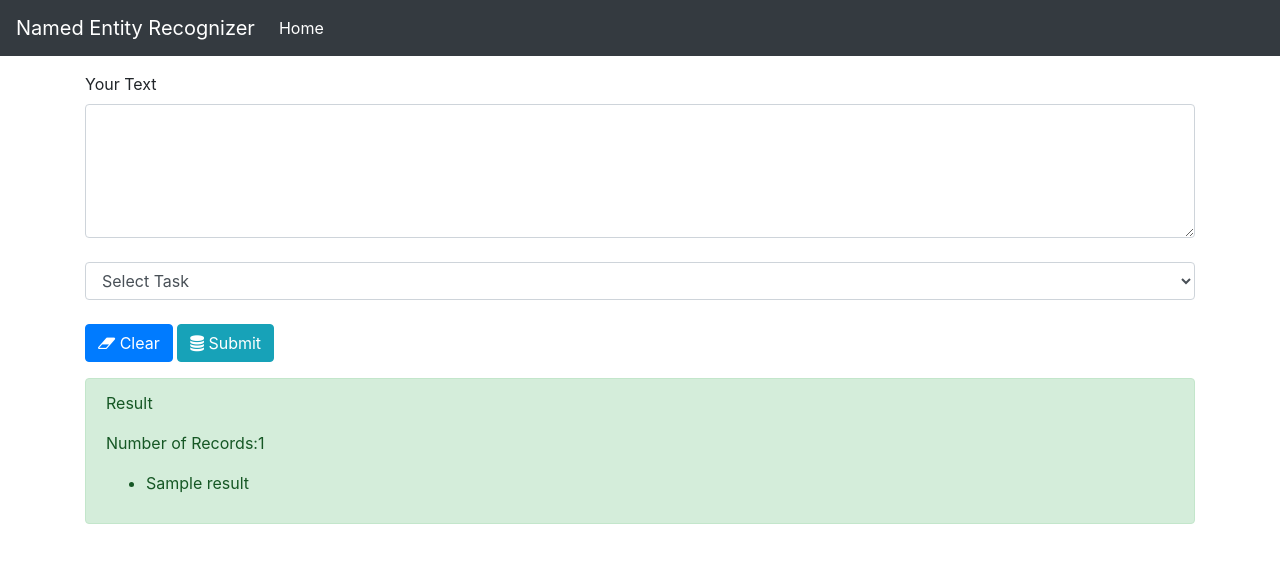
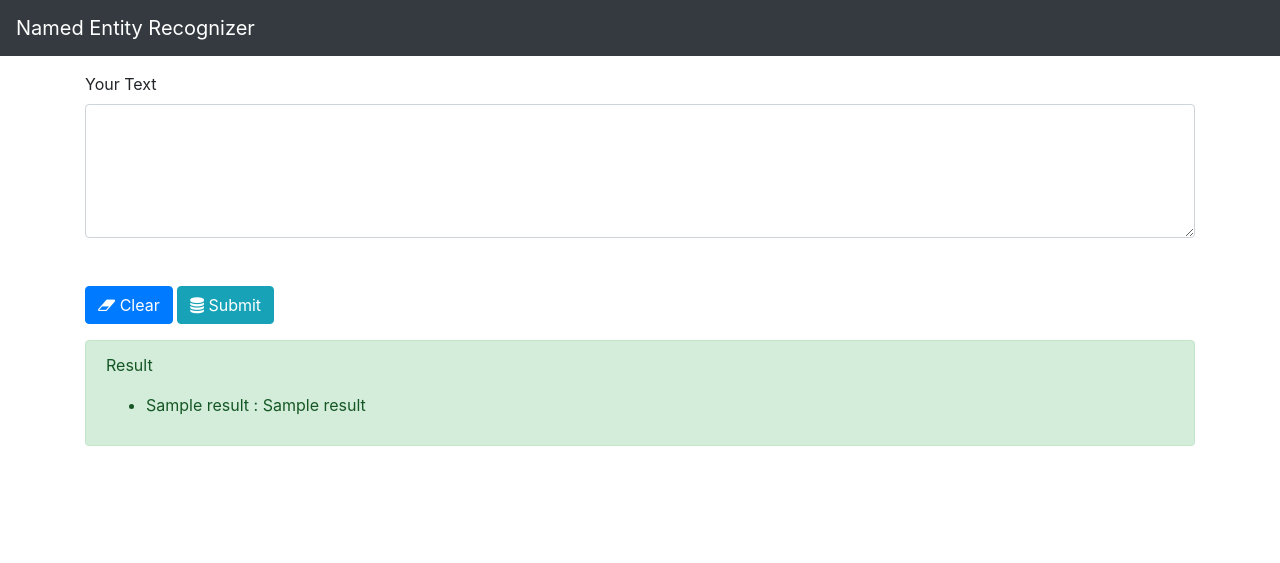
Before and after one commit to Mprach18/NER, a Flask app: template templates/index.html in a window 1280 px wide. Shown: the top 563 px of the page. Run offline with Flask 2, Linux system fonts and the light colour scheme; the template is opened without the code that fills it: most values are stand-ins (such as "Sample title", 1, 10 or a date in 2020); some libraries are stand-ins or nearby versions.

Commit message:
Update index.html

```diff
--- a/templates/index.html
+++ b/templates/index.html
@@ -19,9 +19,6 @@
 
   <div class="collapse navbar-collapse" id="navbarsExampleDefault">
     <ul class="navbar-nav mr-auto">
-      <li class="nav-item active">
-        <a class="nav-link" href="/">Home <span class="sr-only">(current)</span></a>
-      </li>
     </ul>
   </div>
 </nav>
@@ -35,13 +32,6 @@
                     <label>Your Text</label>
             <textarea type="text" rows="5" cols="5" class="form-control"  name="rawtext" required="true">   </textarea>
             <br/>
-            <select class="form-control" name="taskoption">
-			  <option selected>Select Task</option>
-			  <option value="organization">Organization</option>
-			  <option value="person">Person</option>
-			  <option value="location">Location</option>
-        <option value="money">Money</option>
-			</select>
 			<br/>
             <button type="reset" class="btn btn-primary"><i class="fa fa-eraser"></i> Clear</button>
             <button type="submit" class="btn btn-info"><i class="fa fa-database"></i> Submit</button>
@@ -53,9 +43,14 @@
     <div class="container">
     	<div class="alert alert-success" role="alert">
         <p class="alert-heading">Result</p>
-        <p>Number of Records:{{num_of_results}}</p>
-        <ul>{% for i in results %}
-        	<li>{{i}}</li>
+        <ul>{% for i,j in results %}
+              {% if i == "GPE": %}
+                <li>LOCATION : {{j}}</li>
+              {% elif i == "GSP": %}
+                <li>GEO-SOCIO-POLITICAL GROUP : {{j}}</li>
+              {% else: %}
+        	      <li>{{i}} : {{j}}</li>
+            {%endif %}
         	{%endfor %}
     	</ul>
     	</div>
```
